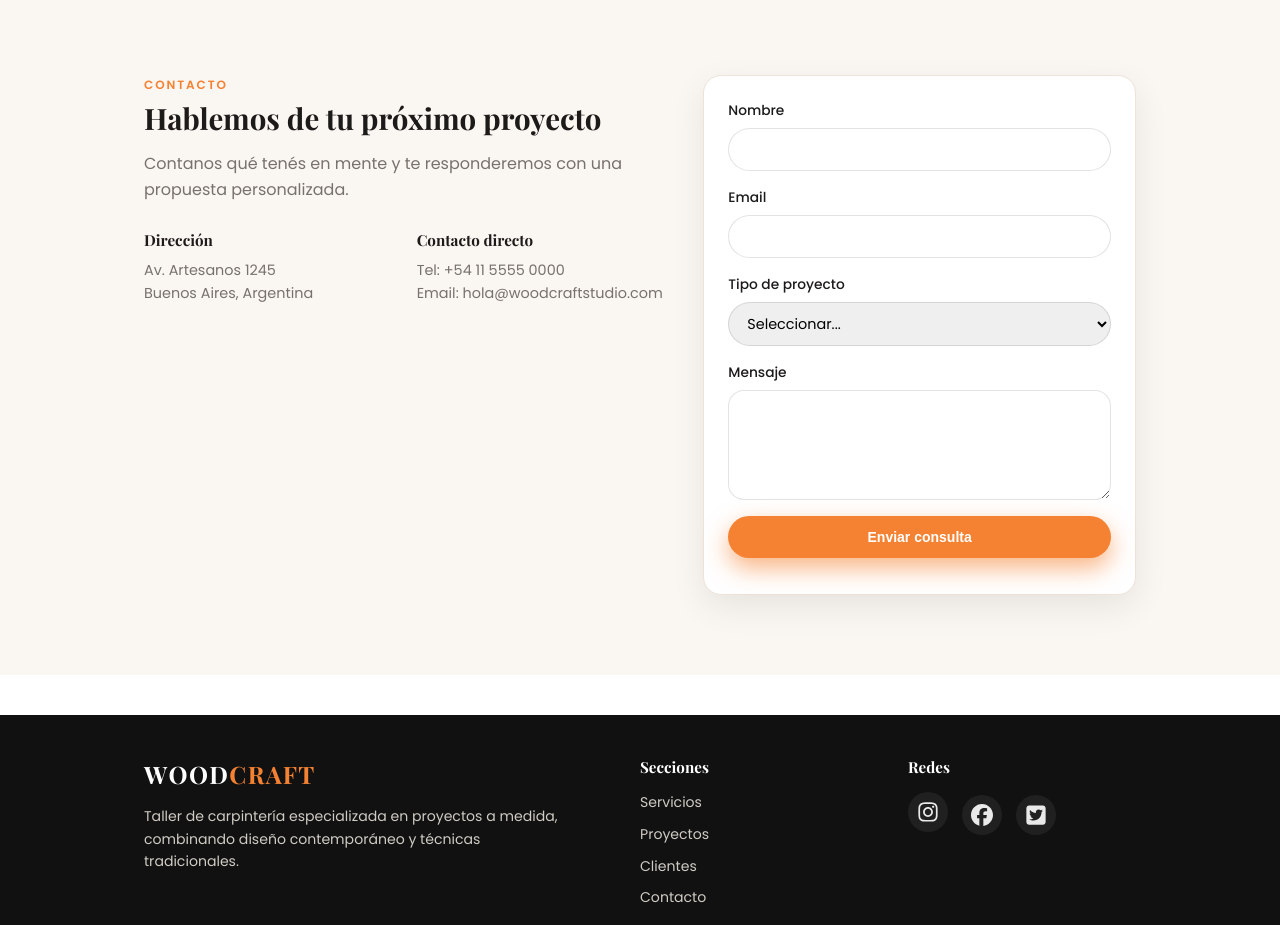
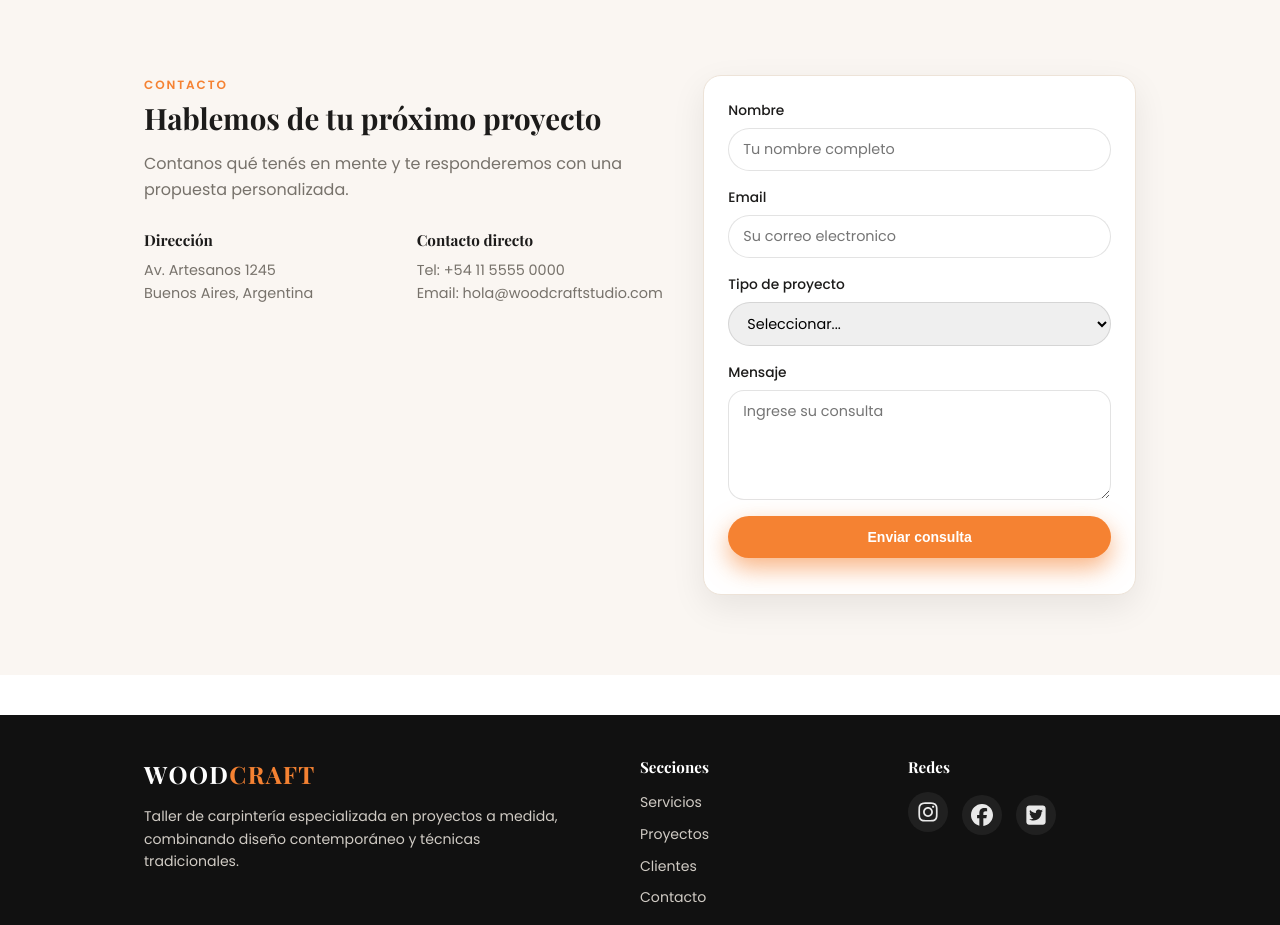
Before and after one commit to Saturno0/Practicas-Profesionalizantes, a website: page public/index.html in a window 1280 px wide. Shown: the part 3500-4425 px from the top of the page. Drawn offline with nearby package versions, Linux system fonts and the light colour scheme.

Commit message:
modifique el formulario un poco

```diff
--- a/public/index.html
+++ b/public/index.html
@@ -243,12 +243,12 @@
             <form id="contactForm" class="contact-form">
               <div class="field-group">
                 <label for="name">Nombre</label>
-                <input type="text" id="name" name="name" required />
+                <input type="text" id="name" name="name" required placeholder="Tu nombre completo"/>
               </div>
 
               <div class="field-group">
                 <label for="email">Email</label>
-                <input type="email" id="email" name="email" required />
+                <input type="email" id="email" name="email" required placeholder="Su correo electronico"/>
               </div>
 
               <div class="field-group">
@@ -264,7 +264,7 @@
 
               <div class="field-group">
                 <label for="message">Mensaje</label>
-                <textarea id="message" name="message" rows="4" required></textarea>
+                <textarea id="message" name="message" rows="4" required placeholder="Ingrese su consulta"></textarea>
               </div>
 
               <button type="submit" class="btn btn-primary full-width">
```
